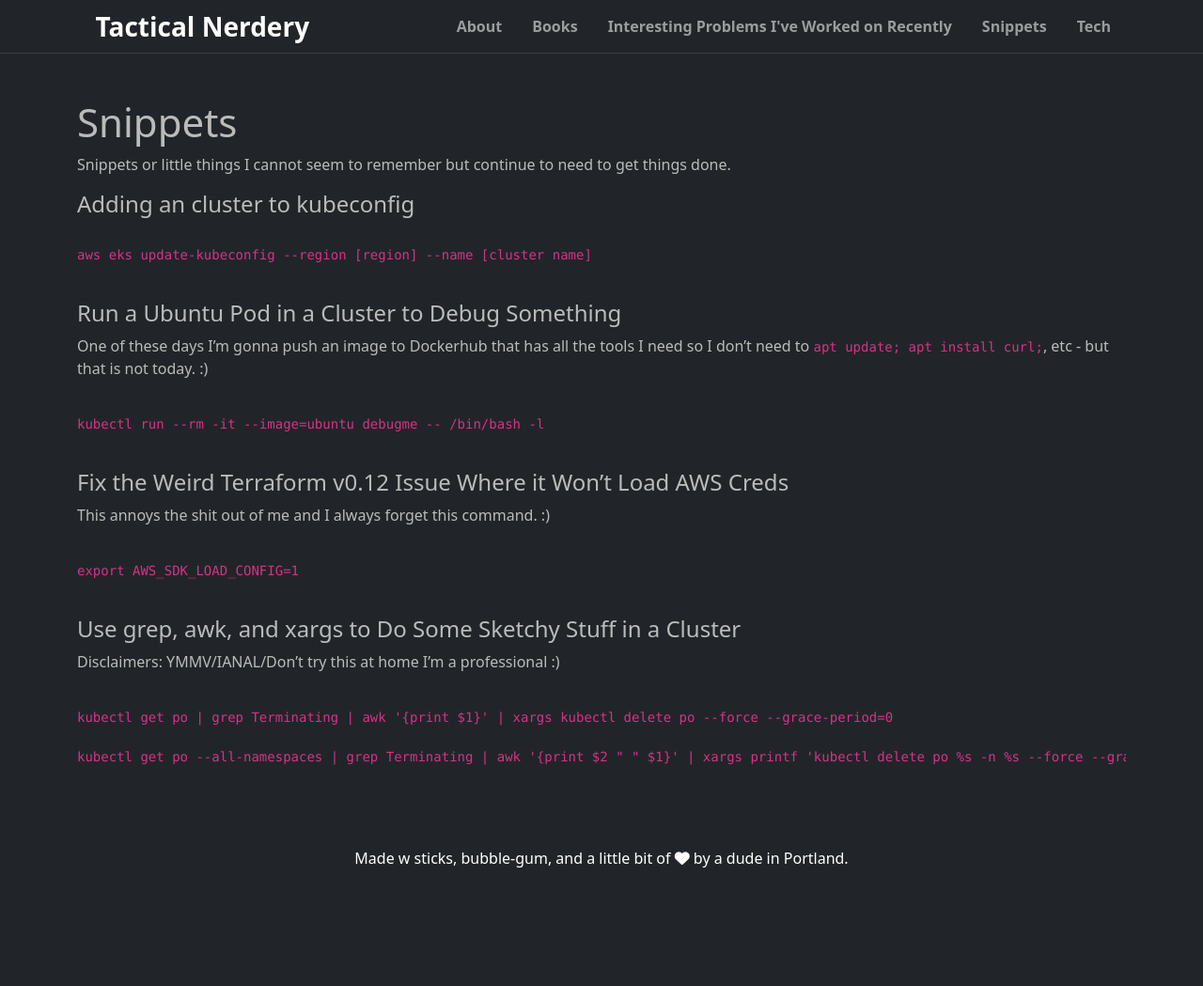
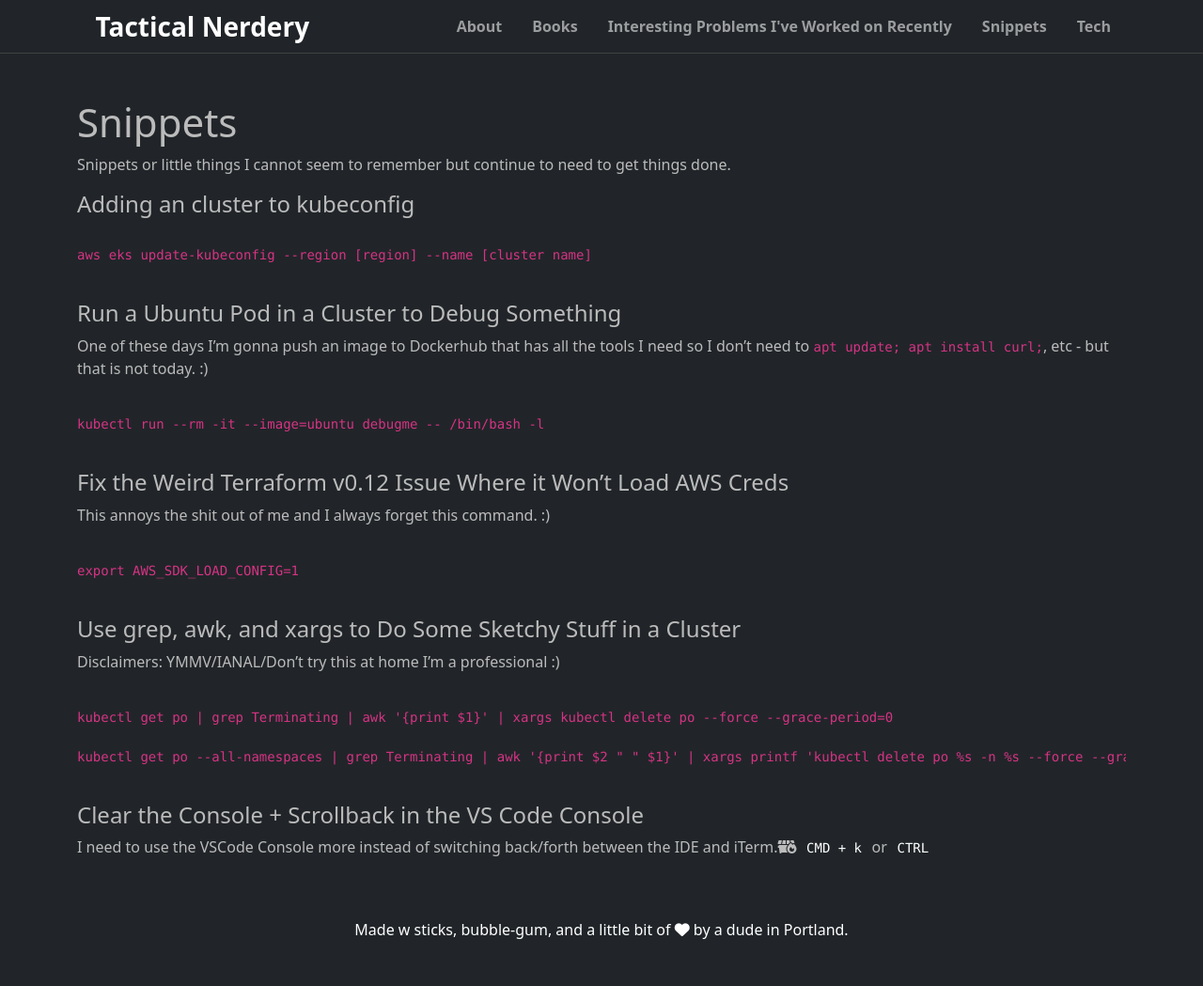
Before and after one commit to rayterrill/tacticalnerdery.com.old, a Jekyll site: the page built from snippets.md, in a window 1280 px wide. Shown: the whole page at 94% size. Built offline with Jekyll 4.4.1, drawn with Linux system fonts in a browser that asks for light colours; nearby versions of some CDN libraries; before the commit the page ends 973 px from its top, so only the background shows below that.

Commit message:
Update snippets.md

```diff
--- a/snippets.md
+++ b/snippets.md
@@ -38,3 +38,7 @@ kubectl get po | grep Terminating | awk '{print $1}' | xargs kubectl delete po -
 kubectl get po --all-namespaces | grep Terminating | awk '{print $2 " " $1}' | xargs printf 'kubectl delete po %s -n %s --force --grace-period=0\n'
 </code>
 </pre>
+
+#### Clear the Console + Scrollback in the VS Code Console
+I need to use the VSCode Console more instead of switching back/forth between the IDE and iTerm.<i class="fa-solid fa-dumpster-fire"></i>
+<kbd>CMD + k</kbd> or <kbd>CTRL</kbd>
```
